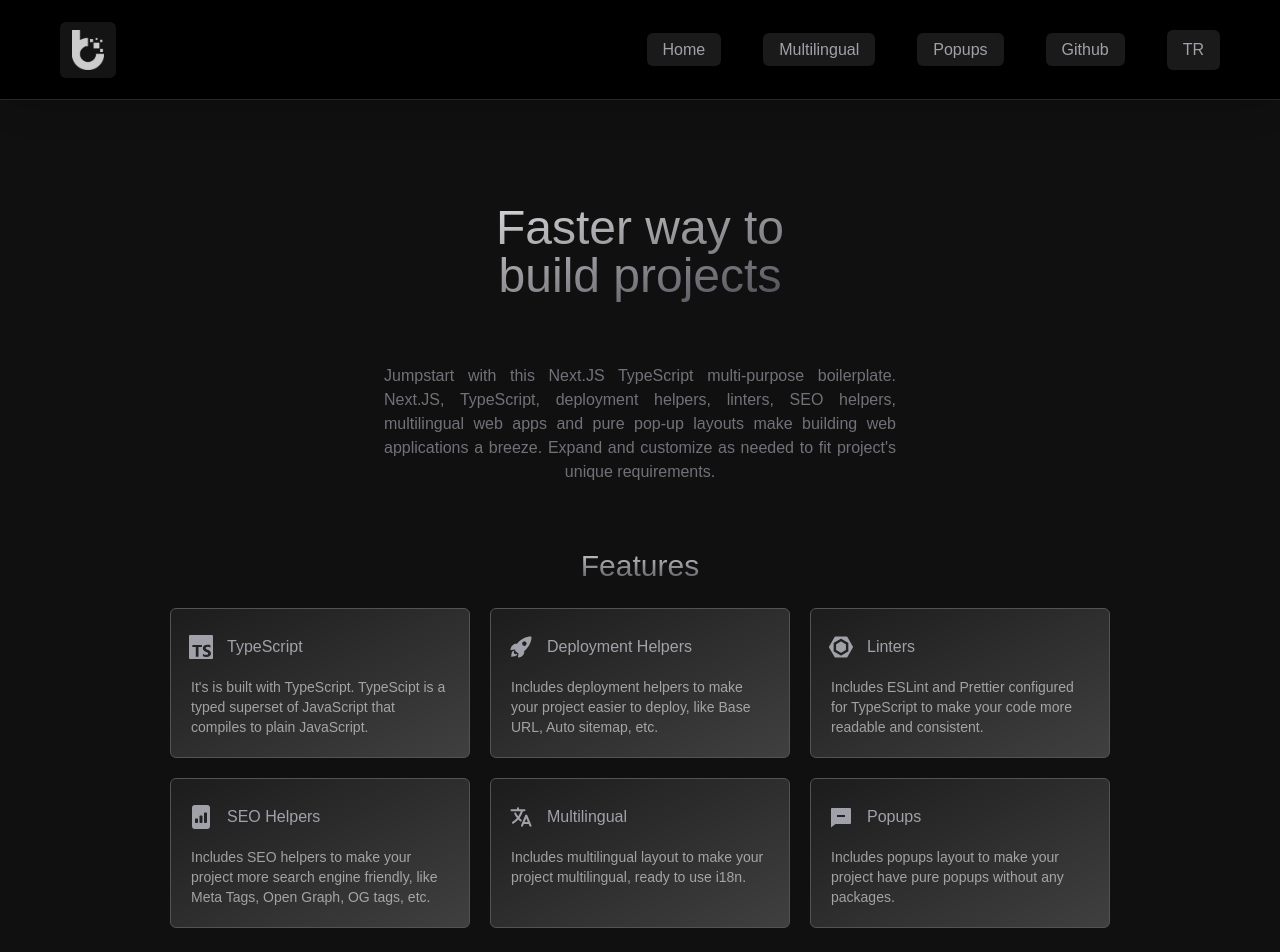
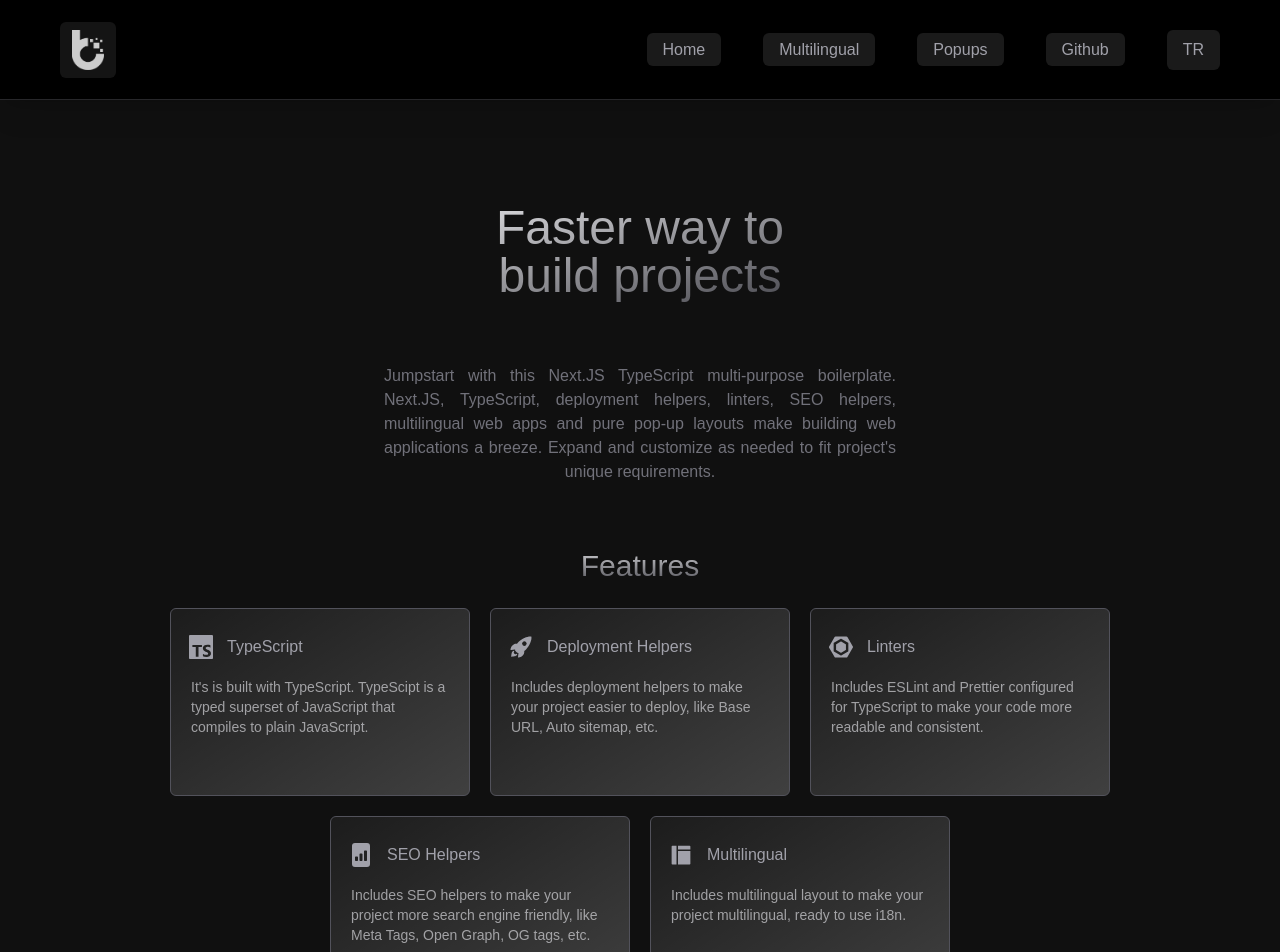
Before and after one commit to Beyond-Codes/beyond-next-ts-boilerplate, a Next.js app: page / in a window 1280 px wide. Shown: the top 952 px of the page. Built offline with nearby package versions, Linux system fonts and the light colour scheme.

Commit message:
rev: features

```diff
--- a/src/pages/index.tsx
+++ b/src/pages/index.tsx
@@ -1,14 +1,14 @@
 import React from 'react';
+import { useIntl } from 'react-intl';
 import Meta from '@/components/layout/Meta';
 import Header from '@/components/layout/Header';
 import Footer from '@/components/layout/Footer';
 
 import { IconType } from 'react-icons';
-import { RiMessageFill } from 'react-icons/ri';
+import { AiFillLayout } from 'react-icons/ai';
+import { IoRocketSharp } from 'react-icons/io5';
 import { BsFillFileBarGraphFill } from 'react-icons/bs';
 import { SiEslint, SiTypescript } from 'react-icons/si';
-import { IoRocketSharp, IoLanguage } from 'react-icons/io5';
-import { useIntl } from 'react-intl';
 
 type FeatureElementProps = {
   id: number;
@@ -28,7 +28,7 @@ function FeatureElement({
   return (
     <li
       data-id={id}
-      className="group relative flex h-full w-full max-w-[300px] flex-col items-start justify-start gap-5 gap-y-0 overflow-hidden rounded-md border border-zinc-600 bg-gradient-to-br from-white/5 to-white/20 p-5 transition-all duration-200"
+      className="group relative flex h-full min-h-[calc(175px_+_1vw)] w-full max-w-[300px] flex-col items-start justify-start gap-5 gap-y-0 overflow-hidden rounded-md border border-zinc-600 bg-gradient-to-br from-white/5 to-white/20 p-5 transition-all duration-200"
     >
       <span className="pointer-events-none absolute left-0 top-0 h-full w-full bg-transparent transition-all duration-200 group-hover:bg-white/5" />
       <h3 className="flex items-center justify-start gap-2">
@@ -70,15 +70,9 @@ export default function Home(): JSX.Element {
     },
     {
       id: 4,
-      icon: IoLanguage,
+      icon: AiFillLayout,
       title: 'homepage.features.elements.4.heading',
       description: 'homepage.features.elements.4.description',
-    },
-    {
-      id: 5,
-      icon: RiMessageFill,
-      title: 'homepage.features.elements.5.heading',
-      description: 'homepage.features.elements.5.description',
     },
   ];
 
@@ -121,7 +115,7 @@ export default function Home(): JSX.Element {
         <h2 className="mt-10 bg-gradient-to-b from-zinc-200 to-zinc-700 bg-clip-text p-1 text-center text-xl text-transparent lg:text-3xl">
           {t({ id: 'homepage.features.heading' })}
         </h2>
-        <section className="grid w-fit max-w-theme auto-rows-fr grid-cols-1 place-content-start place-items-center gap-5 md:grid-cols-2 lg:grid-cols-3">
+        <section className="flex w-fit max-w-theme auto-rows-fr flex-wrap items-start justify-center gap-5 ">
           {getFeatureGrid() as JSX.Element[]}
         </section>
         <p className="text-left text-sm text-zinc-500">
```
